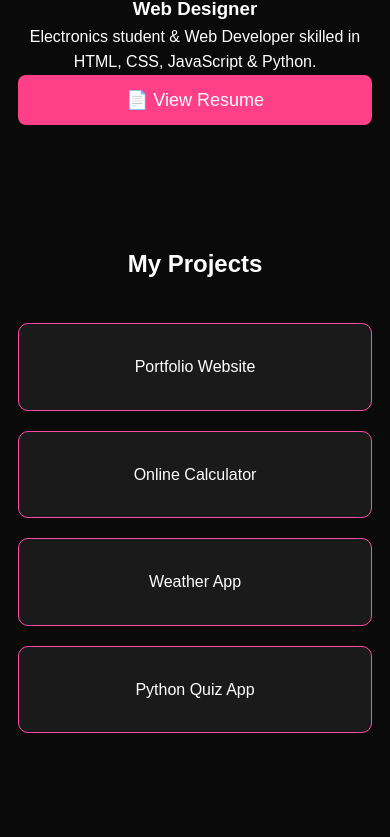
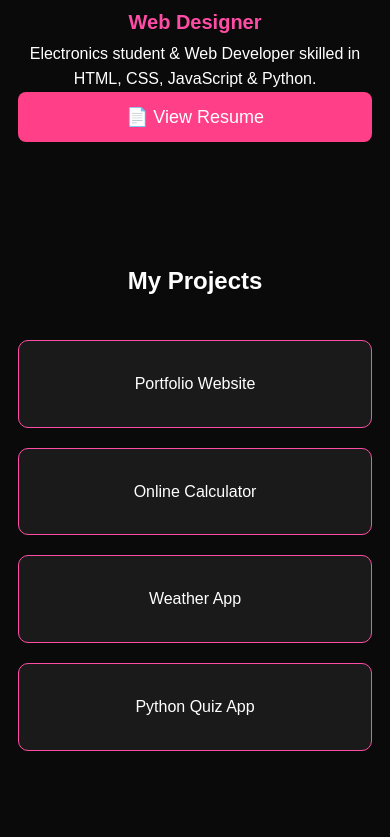
Before and after one commit to BasaniKavya/portfolio, a plain HTML site: page index.html in a window 390 px wide. Shown: the part 185-1022 px from the top of the page. Drawn offline with Linux system fonts and the light colour scheme.

Commit message:
Update style.css

```diff
--- a/style.css
+++ b/style.css
@@ -189,3 +189,15 @@ button:hover,
   .resume-btn { width: 100%; padding: 14px; }
   .popup iframe { height: 75vh; }
 }
+.typing {
+  font-size: 26px;
+  font-weight: bold;
+  margin-top: 12px;
+  color: #ff4da6;
+  min-height: 35px;
+}
+@media (max-width: 600px) {
+  .typing {
+    font-size: 20px;
+  }
+}
```
